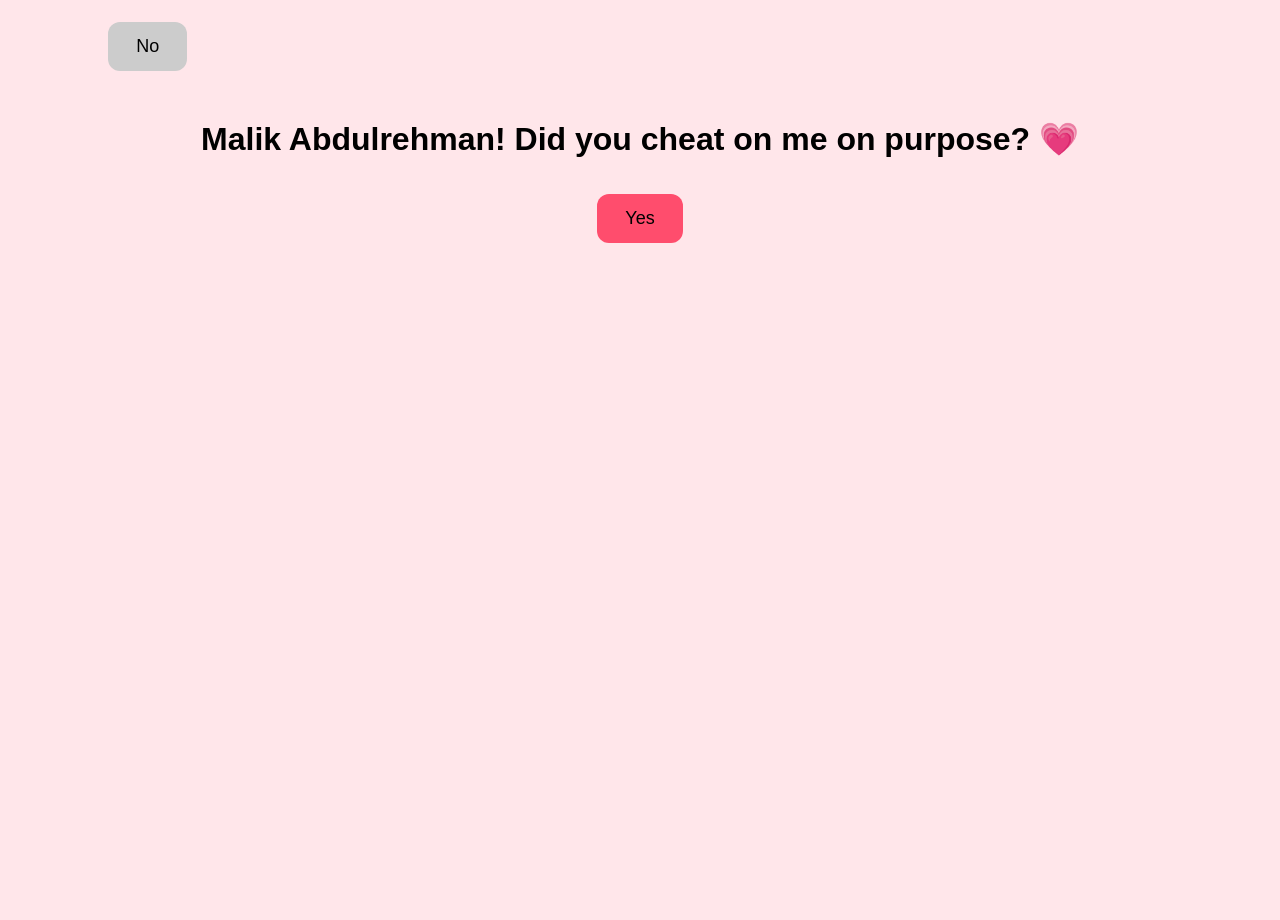
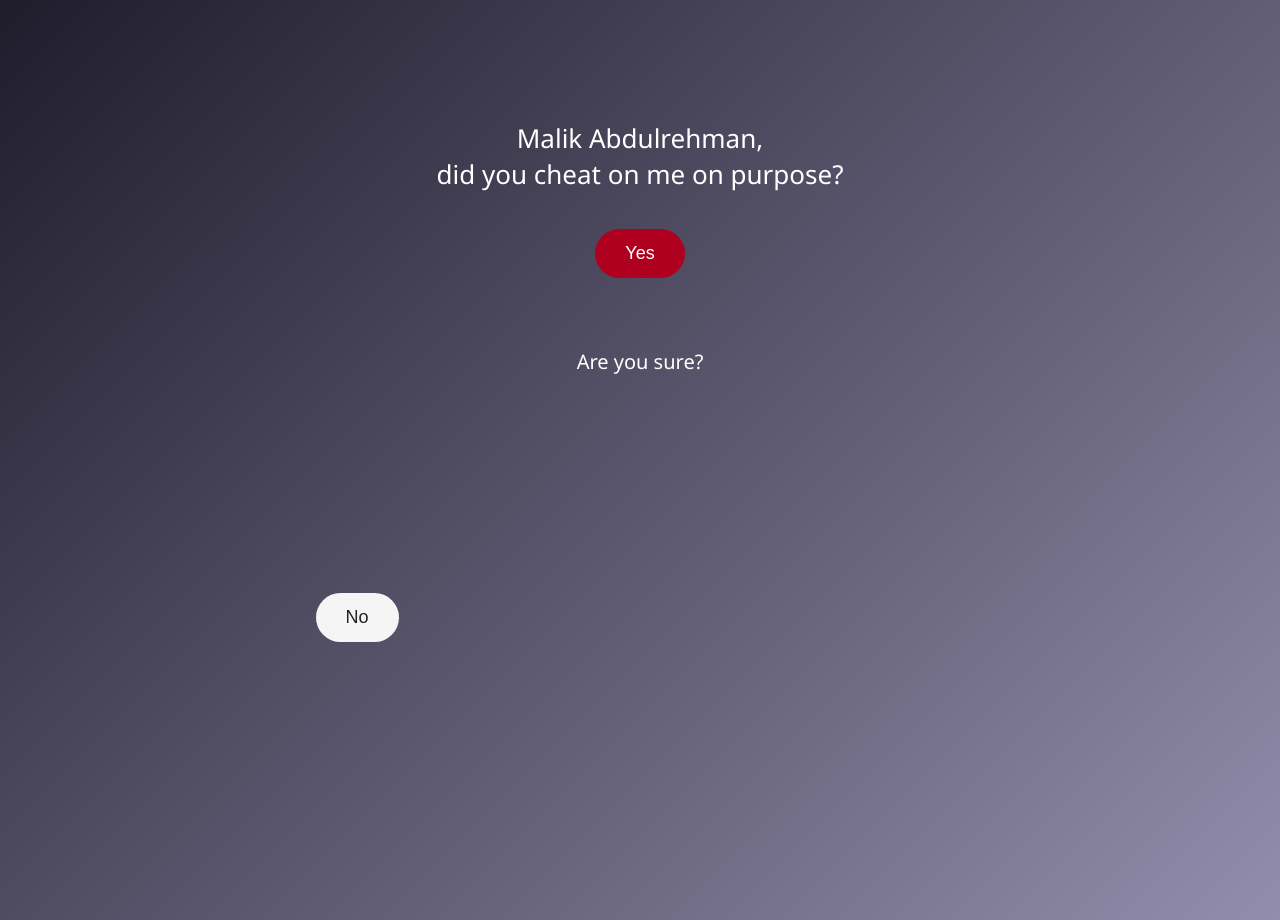
Before and after one commit to sumaimakiran-05/sumaimakiran-05.github.io, a plain HTML site: page index.html in a window 1280 px wide. Both pictures are taken after a click on the button "No". Before the commit the page ends 800 px from the top, so only its background shows below. Drawn offline with Linux system fonts and the light colour scheme.

Commit message:
Update index.html

```diff
--- a/index.html
+++ b/index.html
@@ -1,57 +1,93 @@
 <!DOCTYPE html>
-<html>
+<html lang="en">
 <head>
-  <title>Cheating</title>
+  <meta charset="UTF-8">
+  <title>Truth</title>
 
   <style>
     body {
-      font-family: Arial, sans-serif;
+      font-family: 'Segoe UI', sans-serif;
+      background: linear-gradient(135deg, #1f1c2c, #928dab);
+      color: #ffffff;
       text-align: center;
-      margin-top: 120px;
-      background: #ffe6ea;
+      height: 100vh;
+      margin: 0;
       overflow: hidden;
     }
 
+    h1 {
+      margin-top: 120px;
+      font-size: 26px;
+      font-weight: 500;
+    }
+
     button {
-      padding: 14px 28px;
+      padding: 14px 30px;
       font-size: 18px;
-      margin: 15px;
-      border-radius: 12px;
+      margin: 20px;
+      border-radius: 25px;
       border: none;
       cursor: pointer;
+      transition: 0.3s;
     }
 
     .yes {
-      background-color: #ff4d6d;
-      color: black;
+      background-color: #b00020;
+      color: white;
     }
 
     .no {
-      background-color: #cccccc;
+      background-color: #f5f5f5;
+      color: #222;
       position: absolute;
+    }
+
+    #msg {
+      margin-top: 50px;
+      font-size: 20px;
+      max-width: 80%;
+      margin-left: auto;
+      margin-right: auto;
     }
   </style>
 </head>
 
 <body>
 
-  <h1>Malik Abdulrehman! Did you cheat on me on purpose? 💗</h1>
+  <h1>Malik Abdulrehman,<br>did you cheat on me on purpose?</h1>
 
   <button class="yes" onclick="yesClick()">Yes</button>
-  <button class="no" id="noBtn" onmouseover="moveNo()">No</button>
+  <button class="no" id="noBtn" onclick="noClick()">No</button>
 
-  <p id="msg" style="font-size:20px; margin-top:40px;"></p>
+  <p id="msg"></p>
 
   <script>
+    let noMessages = [
+      "Are you sure?",
+      "Think again.",
+      "Don’t lie to me.",
+      "I trusted you.",
+      "This hurts more than you know.",
+      "Why is this so hard to answer?",
+      "Please be honest."
+    ];
+
+    let index = 0;
+
     function yesClick() {
       document.getElementById("msg").innerHTML =
-        "You broke my heart in million pieces💔";
+        "You broke my heart in million pieces 💔";
     }
 
-    function moveNo() {
+    function noClick() {
       const btn = document.getElementById("noBtn");
 
-      const x = Math.random() * (window.innerWidth - 120);
+      document.getElementById("msg").innerHTML =
+        noMessages[index % noMessages.length];
+
+      index++;
+
+      const x = Math.random() * (window.innerWidth - 140);
       const y = Math.random() * (window.innerHeight - 60);
 
       btn.style.left = x + "px";
```
